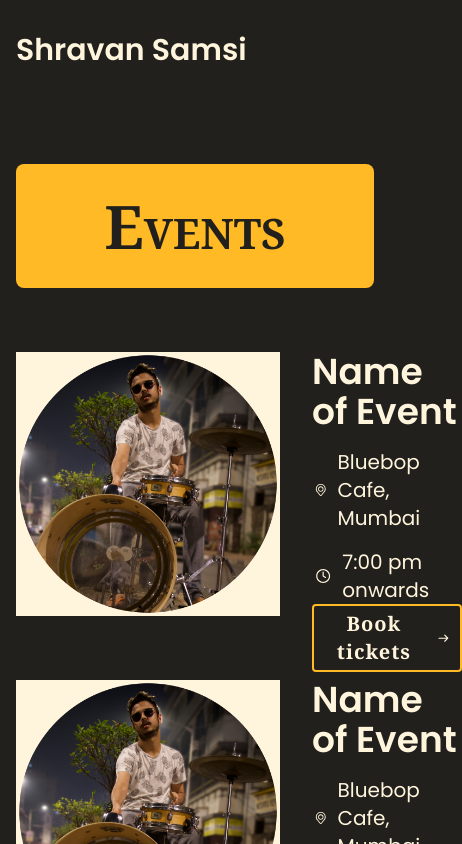
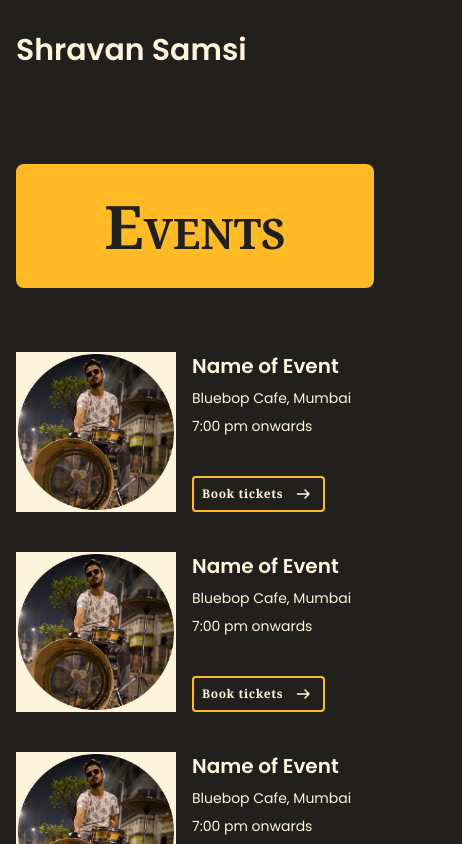
Before and after one commit to NeeshSamsi/shravansamsi, a Next.js app: page /events in a window 390 px wide. Shown: the top 844 px of the page, 462 px wide, since content can reach past the window. Built offline with nearby package versions, Linux system fonts and the light colour scheme; what tailwind-hamburgers would draw is missing.

Commit message:
feat: Fully repsonsive events page

```diff
--- a/components/Event.tsx
+++ b/components/Event.tsx
@@ -7,8 +7,8 @@ import Location from "./Icons/Location";
 
 const Event: NextPage = () => {
   return (
-    <div className="flex gap-8">
-      <div className="relative -z-10 aspect-square w-72 bg-light lg:block">
+    <div className="flex gap-4 md:gap-8">
+      <div className="relative -z-10 aspect-square w-40 bg-light sm:w-56 lg:block lg:w-60 2xl:w-72 3xl:w-80">
         <Image
           className="h-full w-full"
           src="/hero-image.png"
@@ -16,25 +16,34 @@ const Event: NextPage = () => {
           layout="fill"
         />
       </div>
-      <div className="flex flex-col justify-between">
-        <div className="flex flex-col gap-4">
-          <h4 className="text-4xl font-semibold">Name of Event</h4>
+      <div className="flex flex-col justify-between gap-4 sm:gap-0">
+        <div className="flex flex-col gap-2 sm:gap-4">
+          <h4 className="text-xl font-semibold sm:text-2xl lg:text-3xl 2xl:text-4xl 3xl:text-5xl">
+            Name of Event
+          </h4>
           <a href="">
-            <div className="flex cursor-pointer items-center gap-2 transition-all hover:text-accent">
-              <div className="h-8 ">
+            <div className="flex cursor-pointer items-center gap-0.5 transition-all hover:text-accent sm:gap-2">
+              <div className="hidden h-6 sm:block sm:h-8 3xl:h-10">
                 <Location />
               </div>
-              <p className="text-xl hover:underline">Bluebop Cafe, Mumbai</p>
+              <p className="text-sm hover:underline sm:text-lg 2xl:text-xl 3xl:text-2xl">
+                Bluebop Cafe, Mumbai
+              </p>
             </div>
           </a>
-          <div className="flex items-center gap-2">
-            <div className="h-8">
+          <div className="flex items-center gap-0.5 sm:gap-2">
+            <div className="hidden h-6 sm:block sm:h-8 3xl:h-10">
               <Clock />
             </div>
-            <p className="text-xl">7:00 pm onwards</p>
+            <p className="text-sm sm:text-lg 2xl:text-xl 3xl:text-2xl">
+              7:00 pm onwards
+            </p>
           </div>
         </div>
-        <a href="https://bookmyshow.com" className="text-xl">
+        <a
+          href="https://bookmyshow.com"
+          className="text-xs sm:text-lg lg:text-xl 2xl:text-xl 3xl:text-2xl"
+        >
           <Button
             type={ButtonTypes.Secondary}
             text="Book tickets"
--- a/pages/events.tsx
+++ b/pages/events.tsx
@@ -19,7 +19,7 @@ const Events: NextPage = () => {
           Events
         </h1>
 
-        <div className="grid-cols-events grid gap-16">
+        <div className="grid grid-cols-1 gap-10 md:gap-16 2xl:grid-cols-2">
           <Event />
           <Event />
           <Event />
```
